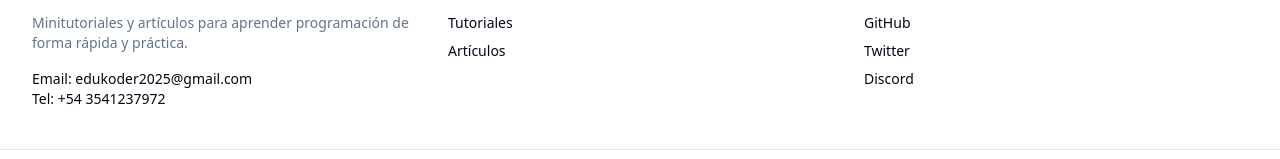
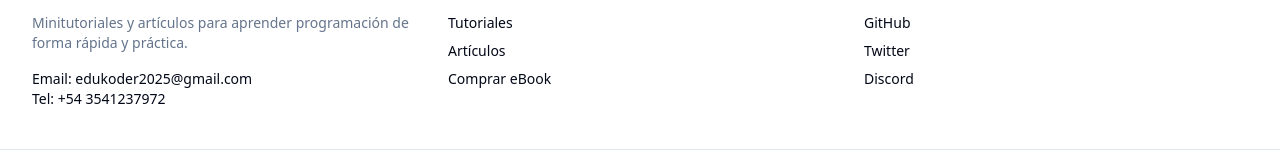
Before and after one commit to edukoder2025-max/builder-orbit-sanctuary, a React (Vite) app: page / in a window 1280 px wide. Shown: the part 1676-1835 px from the top of the page. Built offline with nearby package versions, Linux system fonts and the light colour scheme.

Commit message:
Add Comprar eBook link in footer sections
cgen-60af0ca55ddb423da6945345084a33bb

```diff
--- a/client/components/site/Footer.tsx
+++ b/client/components/site/Footer.tsx
@@ -32,6 +32,11 @@ export default function Footer() {
             <li>
               <Link to="/articulos" className="hover:underline">
                 Artículos
+              </Link>
+            </li>
+            <li>
+              <Link to="/comprar-ebook" className="hover:underline">
+                Comprar eBook
               </Link>
             </li>
           </ul>
```
